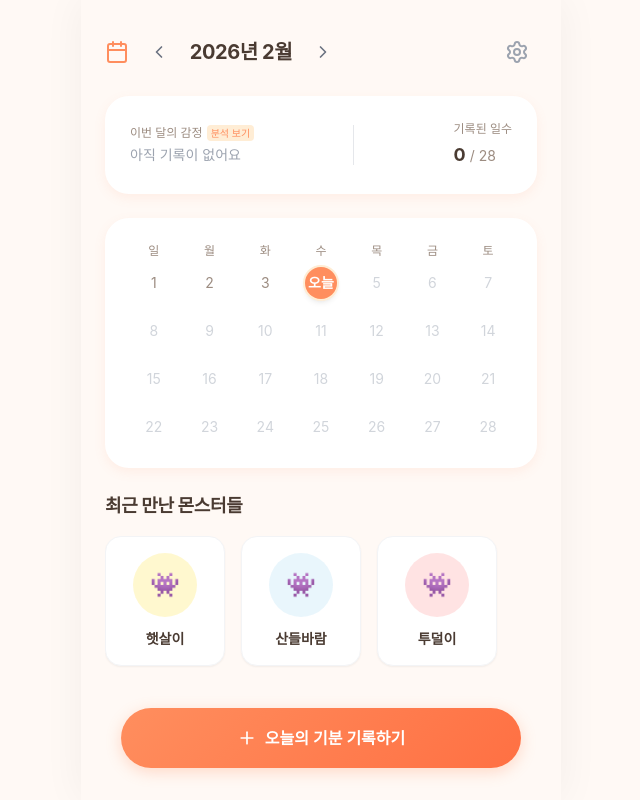
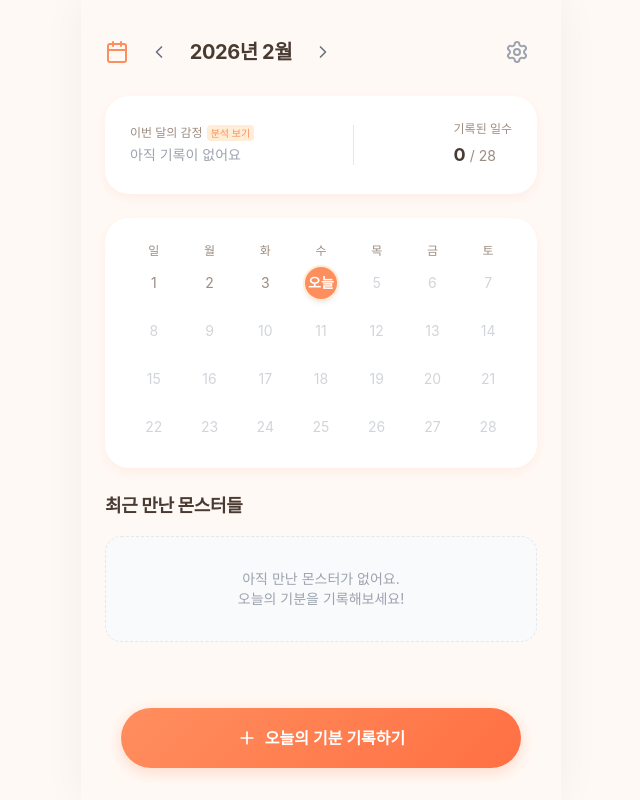
Before and after one commit to lookup7067-create/mood-diary, a Next.js app: page / in a window 1280 px wide. Shown: the whole page, without its empty margins (319-959 px from the left). Built offline with nearby package versions, Linux system fonts and the light colour scheme.

Commit message:
Update Recent Monsters to be dynamic and add keyword autodetect

```diff
--- a/src/app/log/page.tsx
+++ b/src/app/log/page.tsx
@@ -47,6 +47,27 @@ function LogMoodContent() {
             }
         }
     }, [dateParam]);
+
+    // 키워드 기반 감정 자동 감지
+    useEffect(() => {
+        if (!moodText) return;
+
+        const keywords: Record<string, string[]> = {
+            happy: ['기쁨', '행복', '좋아', '신나', '최고', '웃겨', '즐거', 'happy', 'good'],
+            sad: ['슬퍼', '우울', '눈물', '속상', '힘들', '아파', 'sad', 'cry'],
+            angry: ['화나', '짜증', '열받', '미워', 'angry', 'mad'],
+            tired: ['피곤', '지쳐', '졸려', '힘없', 'tired', 'sleep', 'exhausted'],
+            calm: ['평온', '편안', '휴식', '느긋', 'calm', 'relax'],
+            anxious: ['걱정', '불안', '긴장', '무서', 'anxious', 'scared', 'worry']
+        };
+
+        for (const [mood, words] of Object.entries(keywords)) {
+            if (words.some(word => moodText.includes(word))) {
+                setSelectedMood(mood);
+                break; // 하나 찾으면 멈춤 (우선순위: 위에서 아래)
+            }
+        }
+    }, [moodText]);
 
     // Speech Recognition Setup
     useEffect(() => {
--- a/src/app/page.tsx
+++ b/src/app/page.tsx
@@ -99,11 +99,11 @@ export default function Home() {
 
     const monthlyStats = getMonthlyStats();
 
-    const monsters = [
-        { id: 1, name: '햇살이', color: '#FFD700', type: 'joy' },
-        { id: 2, name: '산들바람', color: '#89CFF0', type: 'calm' },
-        { id: 3, name: '투덜이', color: '#FF6B6B', type: 'angry' },
-    ];
+    // 최근 만난 몬스터들 (최신순 5개)
+    const recentMonsters = Object.entries(moodLogs)
+        .sort(([dateA], [dateB]) => dateB.localeCompare(dateA))
+        .slice(0, 5)
+        .map(([date, data]) => ({ date, ...data }));
 
     return (
         <div className="min-h-screen pb-28 relative">
@@ -213,14 +213,27 @@ export default function Home() {
                 <div className="animate-fade-in" style={{ animationDelay: '0.2s' }}>
                     <h3 className="text-lg font-bold mb-4">최근 만난 몬스터들</h3>
                     <div className="flex gap-4 overflow-x-auto pb-4 scrollbar-hide">
-                        {monsters.map((monster) => (
-                            <div key={monster.id} className="min-w-[120px] bg-white rounded-2xl p-4 flex flex-col items-center gap-3 shadow-sm border border-gray-100 cursor-pointer hover:-translate-y-1 transition-transform">
-                                <div className="w-16 h-16 rounded-full flex items-center justify-center text-2xl" style={{ backgroundColor: monster.color + '30' }}>
-                                    👾
+                        {recentMonsters.length > 0 ? (
+                            recentMonsters.map((monster, idx) => (
+                                <div key={`${monster.date}-${idx}`} className="min-w-[120px] bg-white rounded-2xl p-4 flex flex-col items-center gap-3 shadow-sm border border-gray-100 cursor-pointer hover:-translate-y-1 transition-transform">
+                                    <div className={`w-16 h-16 rounded-full flex items-center justify-center text-2xl relative overflow-hidden bg-gray-50 border-2 border-white shadow-inner`}>
+                                        {monster.image ? (
+                                            <Image src={monster.image} alt={monster.monsterName || 'monster'} fill className="object-contain p-2" />
+                                        ) : (
+                                            monster.icon
+                                        )}
+                                    </div>
+                                    <div className="text-center">
+                                        <span className="block font-bold text-sm text-text-main line-clamp-1">{monster.monsterName || '이름 없음'}</span>
+                                        <span className="block text-[10px] text-gray-400 mt-1">{monster.date}</span>
+                                    </div>
                                 </div>
-                                <span className="font-bold text-sm text-text-main">{monster.name}</span>
+                            ))
+                        ) : (
+                            <div className="w-full text-center py-8 text-gray-400 text-sm bg-gray-50 rounded-2xl border border-dashed border-gray-200">
+                                아직 만난 몬스터가 없어요.<br />오늘의 기분을 기록해보세요!
                             </div>
-                        ))}
+                        )}
                     </div>
                 </div>
             </div>
```
